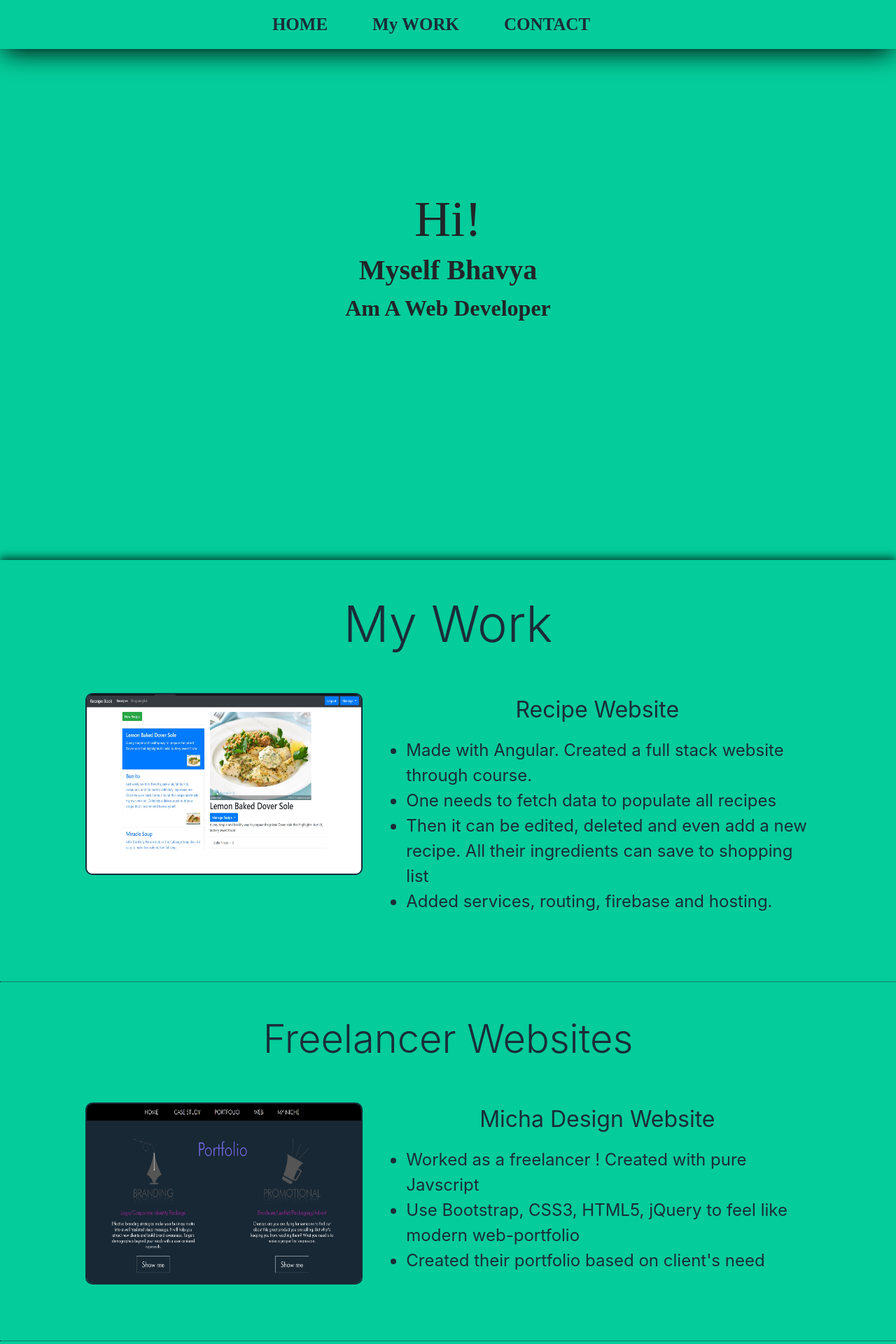
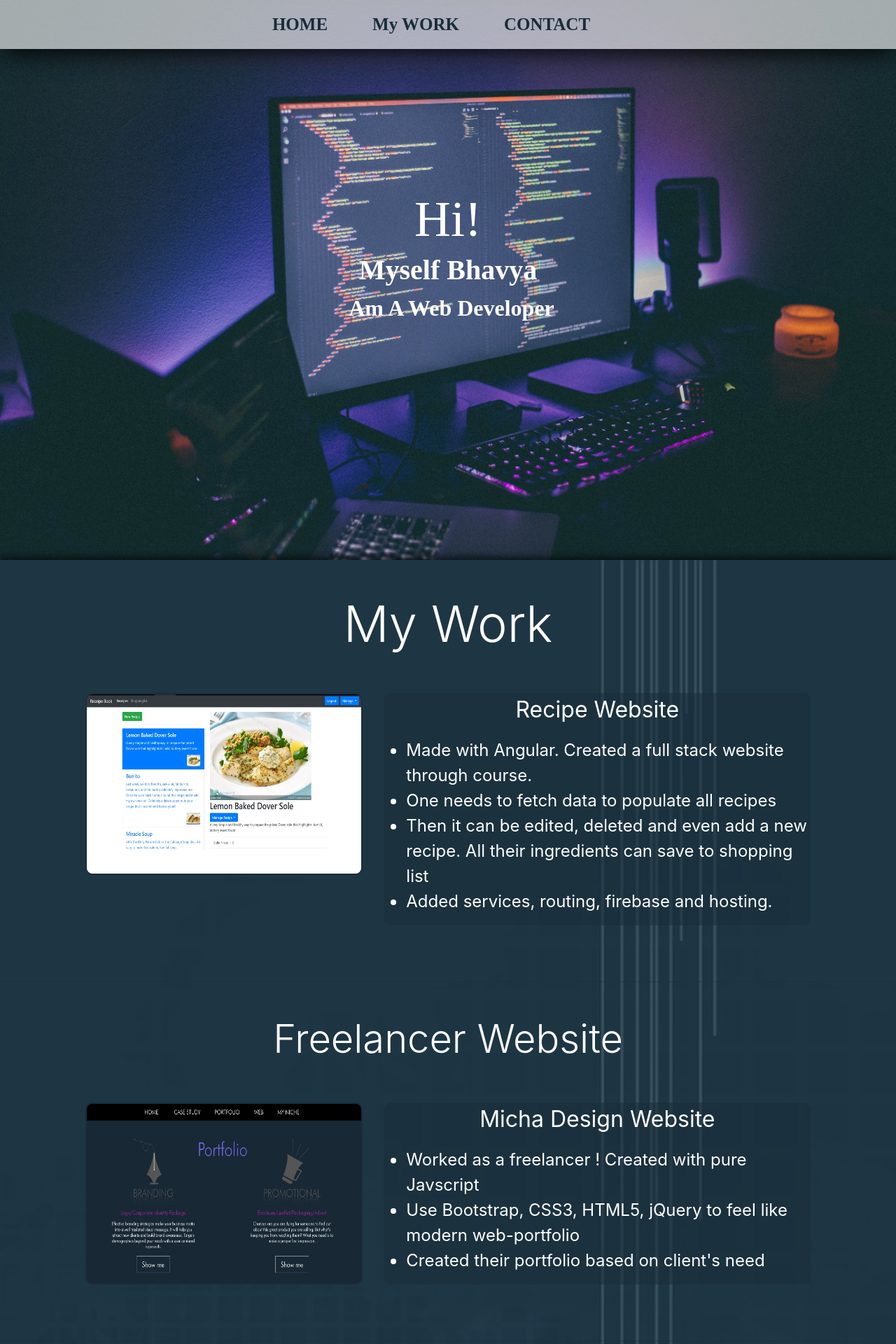
Before and after one commit to 13bhavya/duplicate-safe, a PHP site: page /index.html in a window 1280 px wide. Shown: the top 1920 px of the page at 70% size. Run offline with PHP 8.4, Linux system fonts and the light colour scheme; some libraries are stand-ins or nearby versions; some web fonts are replaced.

Commit message:
Resume and whole body changes

```diff
--- a/index.html
+++ b/index.html
@@ -53,7 +53,10 @@
     </div>
 
     <div id="work" class="section">
-        <h3 class="text-center display-3 py-5">My Work</h3>
+        <div class="inside-section">
+            <h3 class="text-center display-3 py-5">
+                <a class="font-color">My Work</a>
+            </h3>
             <div class="text-center mx-auto">
                 <div class="row row-content m-0">
                     <div class="offset-lg-1 col-lg-4 offset-md-3 col-md-6 col-12">
@@ -66,12 +69,14 @@
                     <div class="offset-lg-0 col-lg-6 offset-md-2 col-md-8 col-12">
                         <section class="right-box">
                             <div class="content">
-                            <a target="_blank" href="https://github.com/13bhavya/Recipe-Book" class="title-box">Recipe
+                                <a target="_blank" href="https://github.com/13bhavya/Recipe-Book"
+                                    class="title-box">Recipe
                                     Website</a><br>
                                 <ul class="list-vertical mt-3">
                                     <li>Made with Angular. Created a full stack website through course.</li>
                                     <li>One needs to fetch data to populate all recipes</li>
-                                <li>Then it can be edited, deleted and even add a new recipe. All their ingredients can
+                                    <li>Then it can be edited, deleted and even add a new recipe. All their ingredients
+                                        can
                                         save to shopping list</li>
                                     <li>Added services, routing, firebase and hosting.</li>
                                 </ul>
@@ -79,7 +84,7 @@
                         </section>
                     </div>
                 </div>
-            <h3 class="text-center display-4 py-5">Freelancer Websites</h3>
+                <h3 class="text-center display-4 py-5">Freelancer Website</h3>
                 <div class="row row-content">
                     <div class="offset-lg-1 col-lg-4 offset-md-3 col-md-6 col-12">
                         <section class="left-box">
@@ -179,14 +184,16 @@
                     <div class="offset-lg-0 col-lg-6 offset-md-2 col-md-8 col-12">
                         <section class="right-box">
                             <div class="content">
-                            <a target="_blank" href="https://codepen.io/bhavya0013/pen/mdeodpK" class="title-box">Tic
-                                Tac Toe game</a><br>
+                                <a target="_blank" href="https://codepen.io/bhavya0013/pen/mdeodpK"
+                                    class="title-box">Tic
+                                    Tac Toe</a><br>
                                 <ul class="list-vertical mt-3">
                                     <li>Made with again React</li>
                                     <li>Yet another simple logic coding.</li>
                                 </ul>
                             </div>
                         </section>
+                    </div>
                 </div>
             </div>
         </div>
@@ -199,9 +206,12 @@
                 <div class="info-image mx-auto" src="/images/my-pic.jpg" alt="">
                 </div>
                 <h3 class="info-title">Bhavya Shah</h3>
-                <p class="info-me">I am a full time programmer and a coder. Since college, I like to deal with algorithms and
-                    find a way to solve it or make it even harder. But day by day I hard coded it in my brain so I never forget it<br>
-                    Another thing I do is create Websites and design them for my clients the way they needed for.<br>
+                <p class="info-me">I am a full time programmer and a coder. Since college, I like to deal with
+                    algorithms and
+                    find a way to solve it or make it even harder. But day by day I hard coded it in my brain so I
+                    never forget it<br>
+                    Another thing I do is create Websites and design them for my clients the way they needed
+                    for.<br>
                     So, believe me if my passion and love reflect, then I did work harder.</p>
             </div>
             <div class="offset-lg-0 col-lg-4 pt-4">
@@ -233,7 +243,7 @@
             <span>A Look at my <a class="contact-text">Resume</a></span>
             <br>
             <a href="#resume" class="scroll">
-                <i style="color: var(--primary-color);" class="contact-arrow fas fa-sort-down"></i>
+                <i style="color: var(--secondary-color);" class="contact-arrow fas fa-sort-down"></i>
             </a>
             <div id="resume" class="resume">
                 <a data-toggle="modal" style="text-decoration: none;" data-target="#screen-modal" href="#">
--- a/style.css
+++ b/style.css
@@ -36,7 +36,7 @@ body {
 .navbar {
     padding-bottom: 8px;
     box-shadow: 0px 9px 36px -5px rgba(0, 0, 0, 1);
-    background: transparent;
+    background: rgba(255, 255, 255, 0.61);
     transition: all 250ms ease-in;
 }
 
@@ -189,8 +200,11 @@ a {
     min-height: 100vh;
     min-width: 100vw;
     position: relative;
-    /* background-attachment: fixed; */
-    background-color: var(--bg-color);
+    background-position: center;
+    background-size: cover;
+    background-repeat: no-repeat;
+    background-image: url('/images/desk-image.jpg');
+    background-attachment: fixed;
 }
 
 .layout {
@@ -208,6 +222,7 @@ a {
     text-align: center;
     top: 450px;
     left: 50%;
+    color: var(--secondary-color);
     transform: translate(-50%, -180px);
 }
 
@@ -237,6 +252,7 @@ a {
 .title-text {
     position: relative;
     font-size: var(--title-font);
+    padding-left: 10px;
     padding-bottom: 5px;
     animation: onPage 0.8s 0.6s ease forwards;
     opacity: 0;
@@ -254,15 +270,18 @@ a {
     position: absolute;
     width: 0;
     left: 0;
+    right: 0;
     bottom: 0;
-    height: 2px;
-    background-color: var(--line-color);
-    transition: width 0.6s ease;
+    height: 100%;
+    border-radius: 4px;
+    background-color: rgba(31, 56, 71, 0.863);
+    transition: width 0.3s ease-in;
+    z-index: -100;
 }
 
 .title-text:hover::before,
 .title-text:hover::after {
-    width: 100%;
+    width: 103%;
     right: 0;
 }
 
@@ -272,28 +291,31 @@ a {
     padding: 8px;
     padding-left: 10px;
     padding-right: 10px;
-    border-radius: 20px;
-    background-color: transparent;
+    border-radius: 5px;
+    color: var(--secondary-color);
+    background-color: rgba(0, 0, 0, 0.75);
     bottom: 7%;
     right: 3%;
-    color: rgb(26, 44, 58);
 }
 
 .arrow-top:hover {
     color: var(--secondary-color);
 }
 
-
 .section {
     position: relative;
     min-height: 100vh;
     min-width: 100vw;
-    color: rgb(26, 44, 58);
+    color: var(--secondary-color);
     box-shadow: 0px -3px 12px 0px rgba(0, 0, 0, 0.75);
-    background-position: center center;
+    background-position: center;
+    background-repeat: no-repeat;
     background-size: cover;
-    background-attachment: fixed;
-    background-color: var(--bg-color);
+    background-image: url('/images/map-image.jpg');
+}
+
+.inside-section {
+    background-color: rgba(31, 56, 71, 0.863);
 }
 
 .left-box {
@@ -307,6 +329,8 @@ a {
 .right-box {
     width: 100%;
     height: 100%;
+    background-color: rgba(26, 44, 58, 0.521);
+    border-radius: 10px;
     overflow: hidden;
 }
 
@@ -315,13 +339,13 @@ a {
 }
 
 .content {
-    color: var(--primary-color);
+    color: var(--secondary-color);
 }
 
 
 .title-box {
     position: relative;
-    color: var(--primary-color);
+    color: var(--secondary-color);
     padding-bottom: 5px;
     font-size: var(--title-font);
     cursor: pointer;
@@ -341,7 +365,7 @@ a {
     left: 0;
     bottom: 0;
     height: 3px;
-    background-color: var(--line-color);
+    background-color: var(--secondary-color);
     transition: width 0.6s ease;
 }
 
```
Also changed, not shown: other parts of style.css (+29 -13 lines), images/code-image.jpeg (added), images/desk-image.jpg (added), images/map-fade-image.jpg (added), images/map-image.jpg (added), 1 other file. Lines whose indentation alone changed are shown as unchanged.
